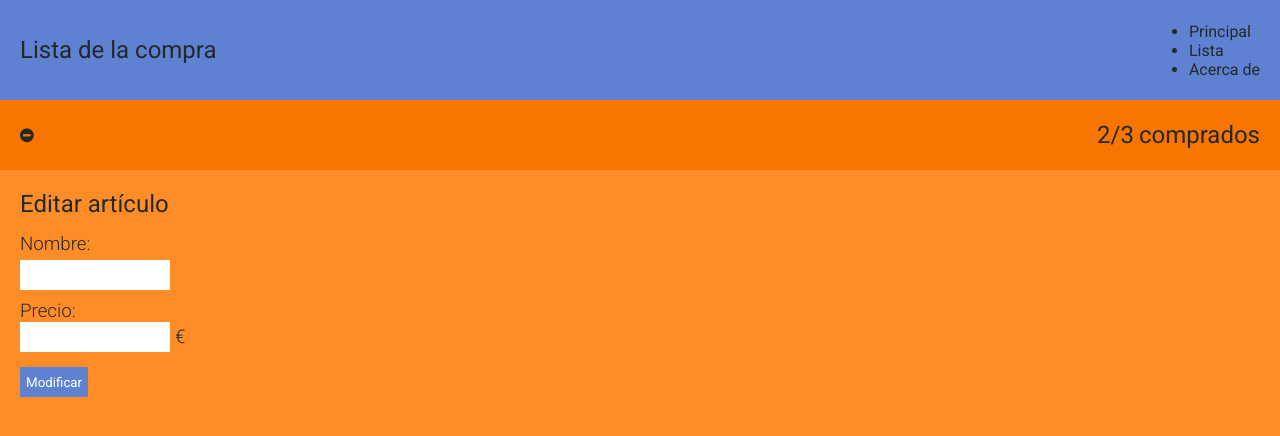
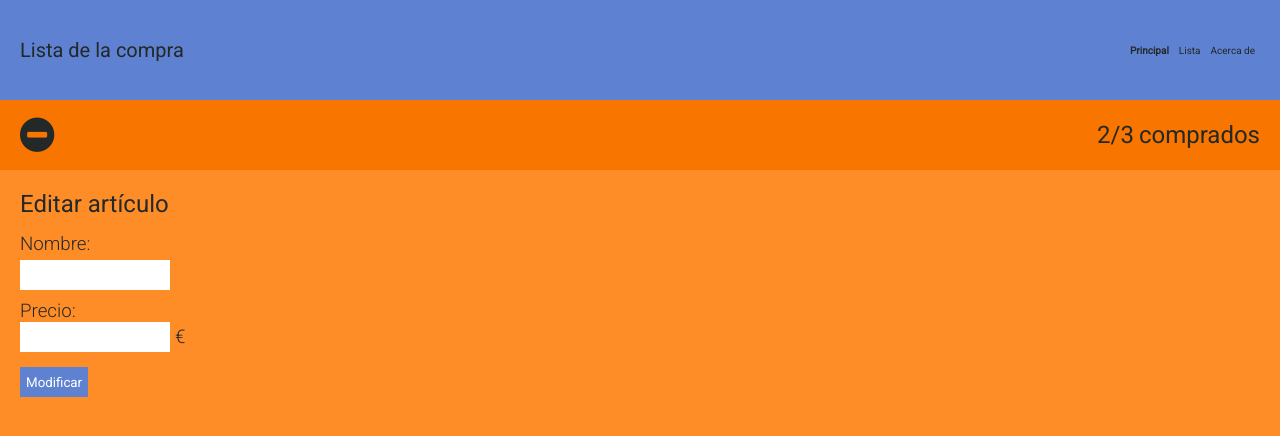
Before and after one commit to pauIbanez/W1CH4-pau-ibanez, a website: page site/index.html in a window 1280 px wide. Drawn offline with Linux system fonts and the light colour scheme.

Commit message:
Added missing css styles

```diff
--- a/site/css/style.css
+++ b/site/css/style.css
@@ -12,15 +12,29 @@ body {
   background-color: #ff8d27;
 }
 
+a {
+  text-decoration: none;
+}
+
 h1,
 h2,
 h3 {
   margin: 0;
 }
 
+.fa {
+  font-size: 40px;
+}
+
 .paddings {
   padding-left: 20px;
   padding-right: 20px;
+}
+
+.flex-center {
+  display: flex;
+  align-items: center;
+  justify-content: center;
 }
 
 .flex-center-spaceb {
@@ -48,6 +62,26 @@ h3 {
 .header__menu {
   height: 100px;
   background-color: #5e81d1;
+}
+
+.main-nav {
+  display: flex;
+  height: 100%;
+  align-items: center;
+  justify-content: flex-end;
+}
+h1 {
+  font-size: 20px;
+}
+
+.nav-item {
+  padding-right: 5px;
+  padding-left: 5px;
+  font-size: 10px;
+}
+
+.nav-item--selected {
+  font-weight: 600;
 }
 
 .header__info {
--- a/site/index.html
+++ b/site/index.html
@@ -20,13 +20,11 @@
       <section class="paddings flex-center-spaceb header__menu">
         <h1 class="header__page-title">Lista de la compra</h1>
         <nav class="main-nav">
-          <ul>
-            <li class="main-nav__nav-button main-nav__nav-button--selected">
-              Principal
-            </li>
-            <li class="main-nav__nav-button">Lista</li>
-            <li class="main-nav__nav-button">Acerca de</li>
-          </ul>
+          <a href="#" class="flex-center nav-item nav-item--selected"
+            >Principal</a
+          >
+          <a href="#" class="flex-center nav-item">Lista</a>
+          <a href="#" class="flex-center nav-item">Acerca de</a>
         </nav>
       </section>
       <section class="paddings flex-center-spaceb header__info">
```
